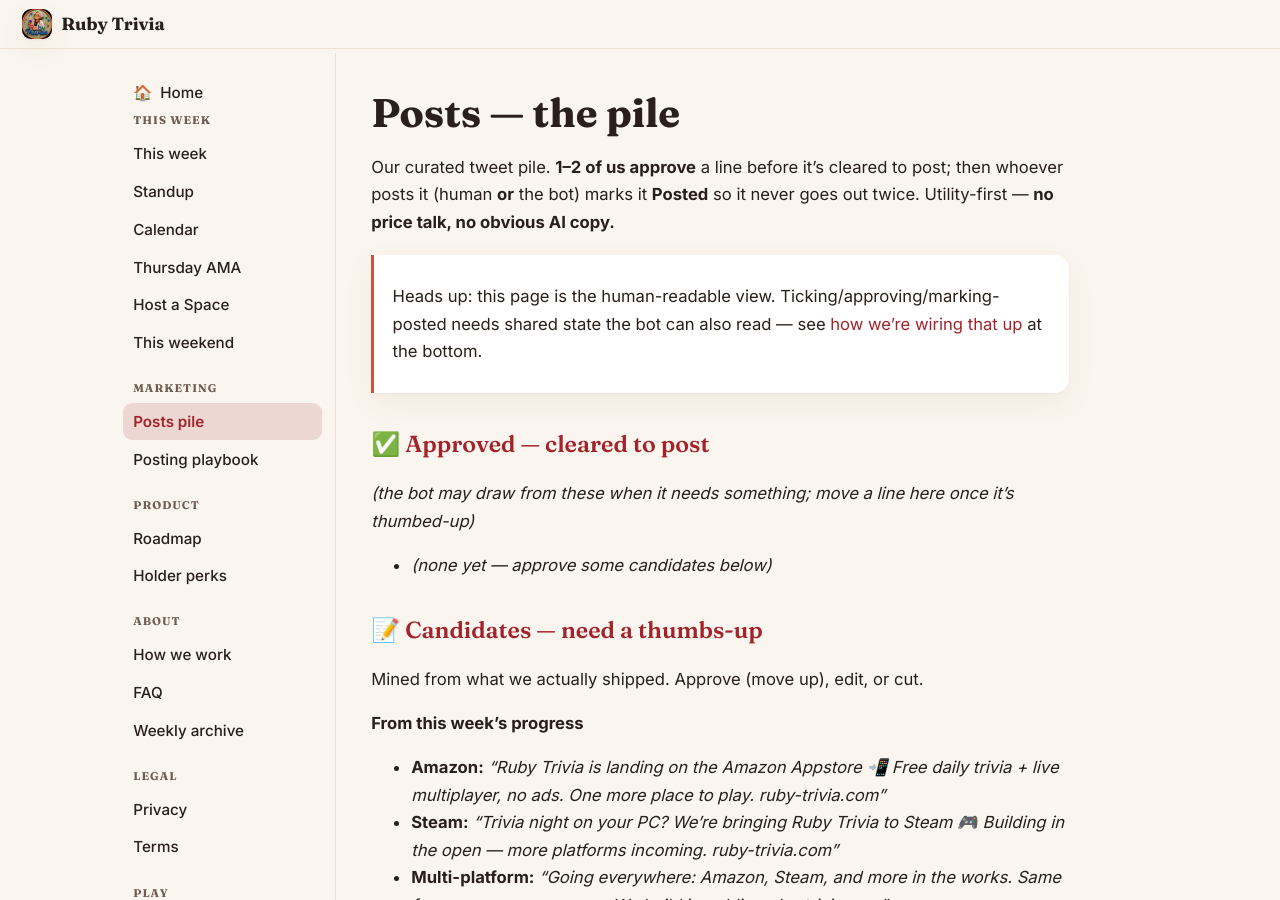
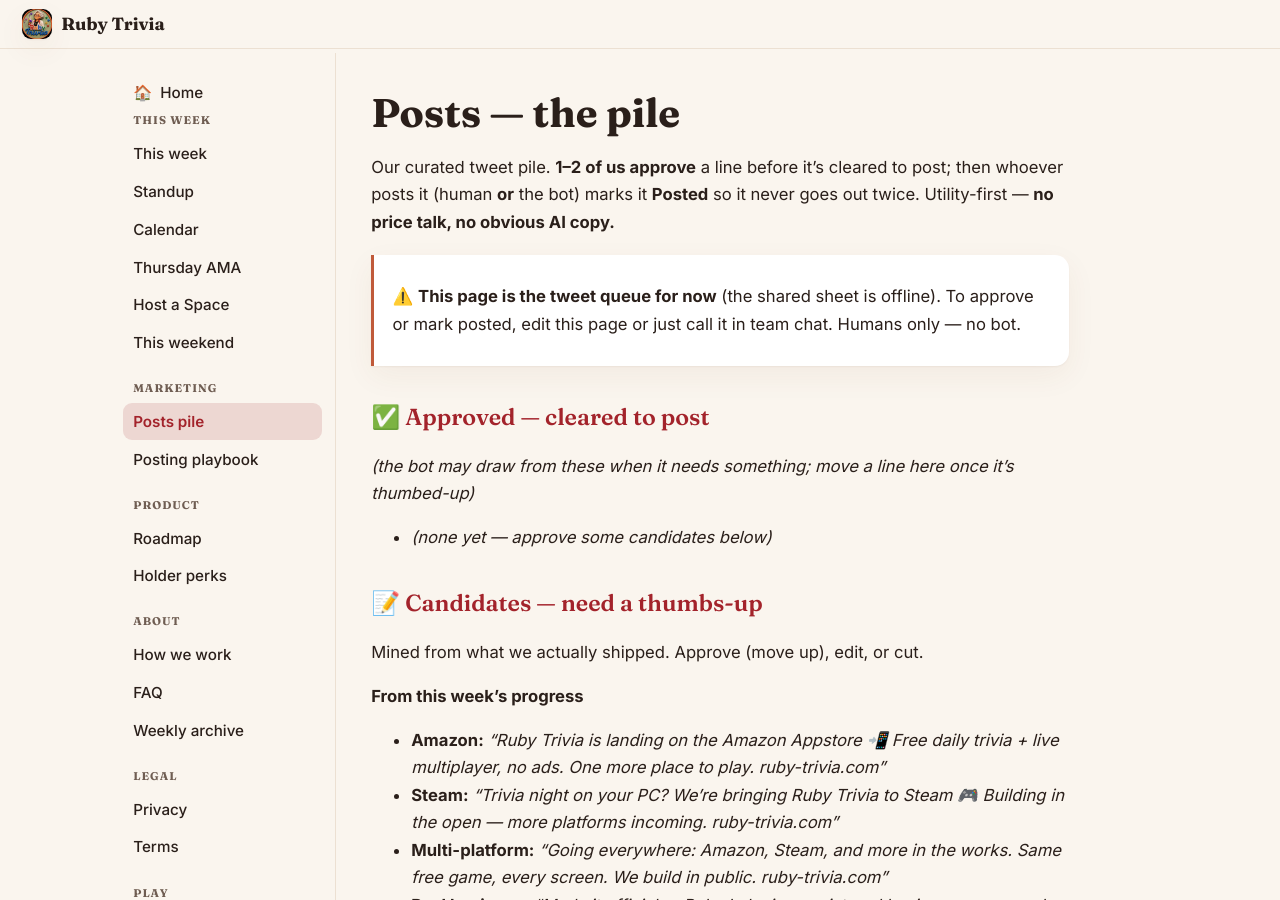
Before and after one commit to ruby-high/ruby-trivia-handbook, a Jekyll site: the page built from posts.md, in a window 1280 px wide and 900 px high. Built offline with Jekyll 4.4.1, drawn with Linux system fonts in a browser that asks for light colours; some of the changed text lies outside the part shown.

Commit message:
Posts: make it the interim tweet queue (sheet offline), drop the sheet-wiring note
Co-Authored-By: Claude Opus 4.8 <noreply@anthropic.com>

```diff
--- a/posts.md
+++ b/posts.md
@@ -8,8 +8,8 @@ Our curated tweet pile. **1–2 of us approve** a line before it's cleared to po
 posts it (human **or** the bot) marks it **Posted** so it never goes out twice. Utility-first —
 **no price talk, no obvious AI copy.**
 
-> Heads up: this page is the human-readable view. Ticking/approving/marking-posted needs shared
-> state the bot can also read — see [how we're wiring that up](#making-it-real) at the bottom.
+> ⚠️ **This page is the tweet queue for now** (the shared sheet is offline). To approve or mark
+> posted, edit this page or just call it in team chat. Humans only — no bot.
 
 ## ✅ Approved — cleared to post
 *(the bot may draw from these when it needs something; move a line here once it's thumbed-up)*
@@ -39,10 +39,4 @@ Mined from what we actually shipped. Approve (move up), edit, or cut.
 - *(nothing yet)*
 
 ---
-
-## Making it real
-Checkboxes on a static site can't be approved or checked off, and the X bot can't read them. To get
-**human approval + bot draw + no-repeats**, the pile needs to live in shared state both sides can
-read/write. That's a small piece of infra — see the note in chat for the options.
-
 [← This week](plan) · [Playbook](playbook) · [Calendar](calendar)
```
